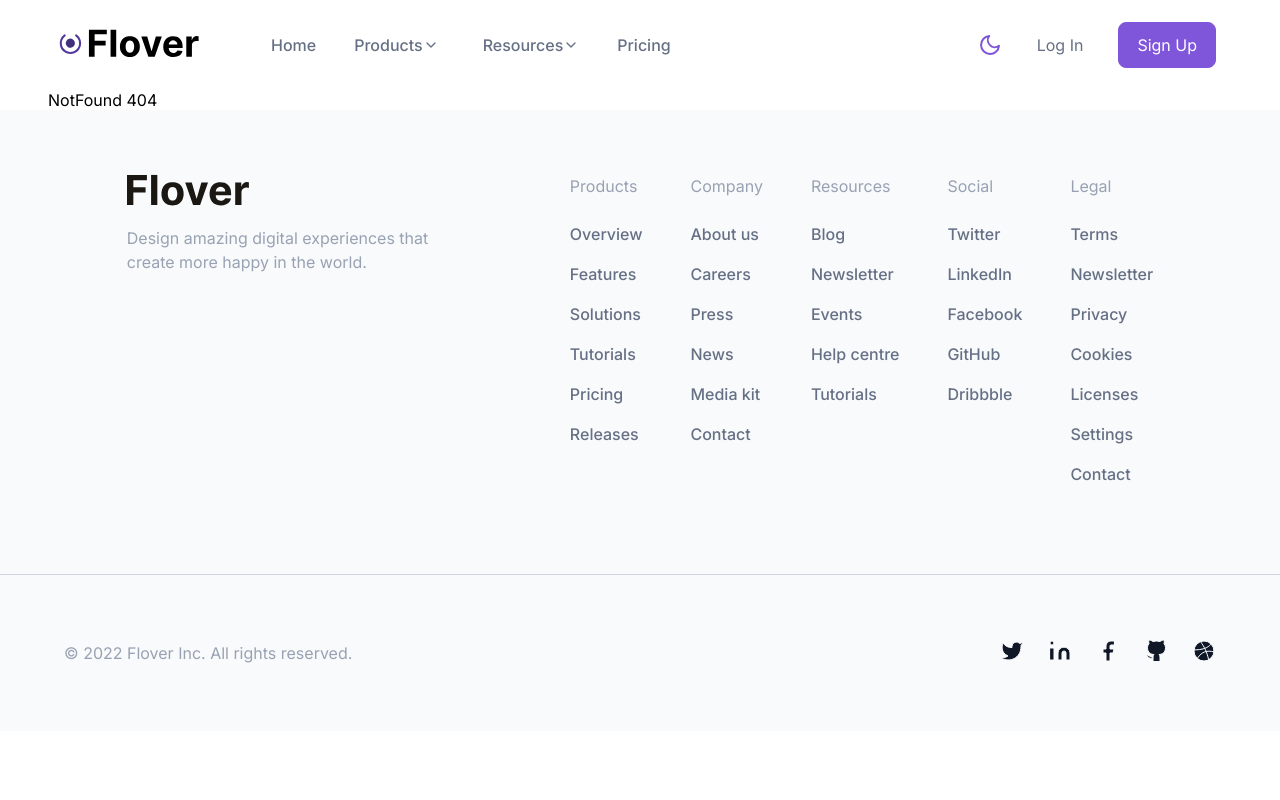
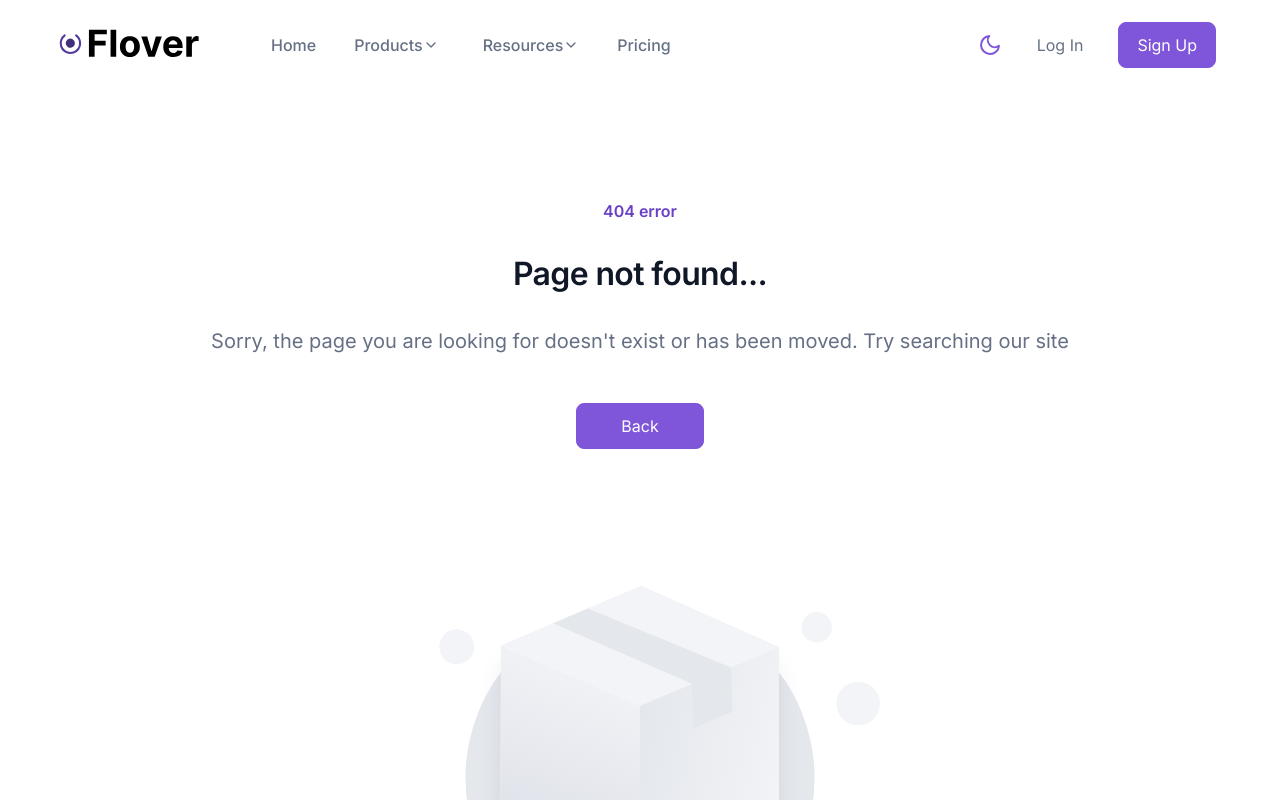
Before and after one commit to AlexKasatov/flover-dashboard, a React (Create React App) app: page /about-us in a window 1280 px wide. Shown: the top 800 px of the page. Built offline with nearby package versions, Linux system fonts and the light colour scheme.

Commit message:
style 404 page component

```diff
--- a/src/pages/NotFound.jsx
+++ b/src/pages/NotFound.jsx
@@ -1,5 +1,35 @@
 import React from 'react';
+import styled from 'styled-components';
+import { useNavigate } from 'react-router-dom';
+import error from '../styles/img/404.svg';
+import SectionHeader from '../components/SectionHeader/SectionHeader';
+import { BtnActive } from '../components/FreeTrial/FreeTrial.styled';
 
-const NotFound = () => <div>NotFound 404</div>;
+const Wrapper = styled.div`
+        padding: 0 1rem;
+        display: flex;
+        justify-content: center;
+        align-items: center;
+        flex-flow: column nowrap;
+`;
+
+const NotFound = () => {
+        const navigate = useNavigate();
+        const handlgeBack = () => {
+                navigate(-1);
+        };
+
+        return (
+                <Wrapper>
+                        <SectionHeader
+                                heading="Page not found..."
+                                support="Sorry, the page you are looking for doesn't exist or has been moved. Try searching our site"
+                                subheading="404 error"
+                        />
+                        <BtnActive onClick={handlgeBack}>Back</BtnActive>
+                        <img src={error} alt="error" />
+                </Wrapper>
+        );
+};
 
 export default NotFound;
```
Also changed, not shown: src/styles/img/404.svg (added).
